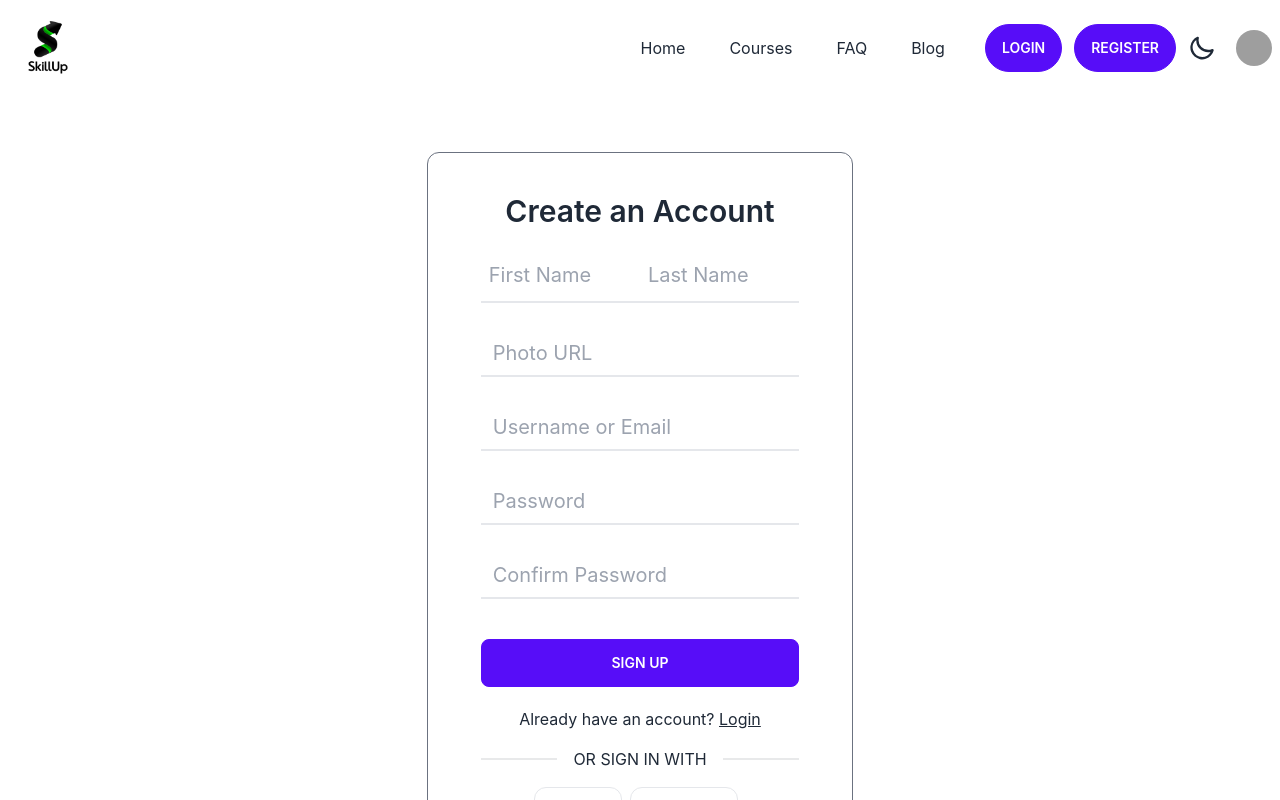
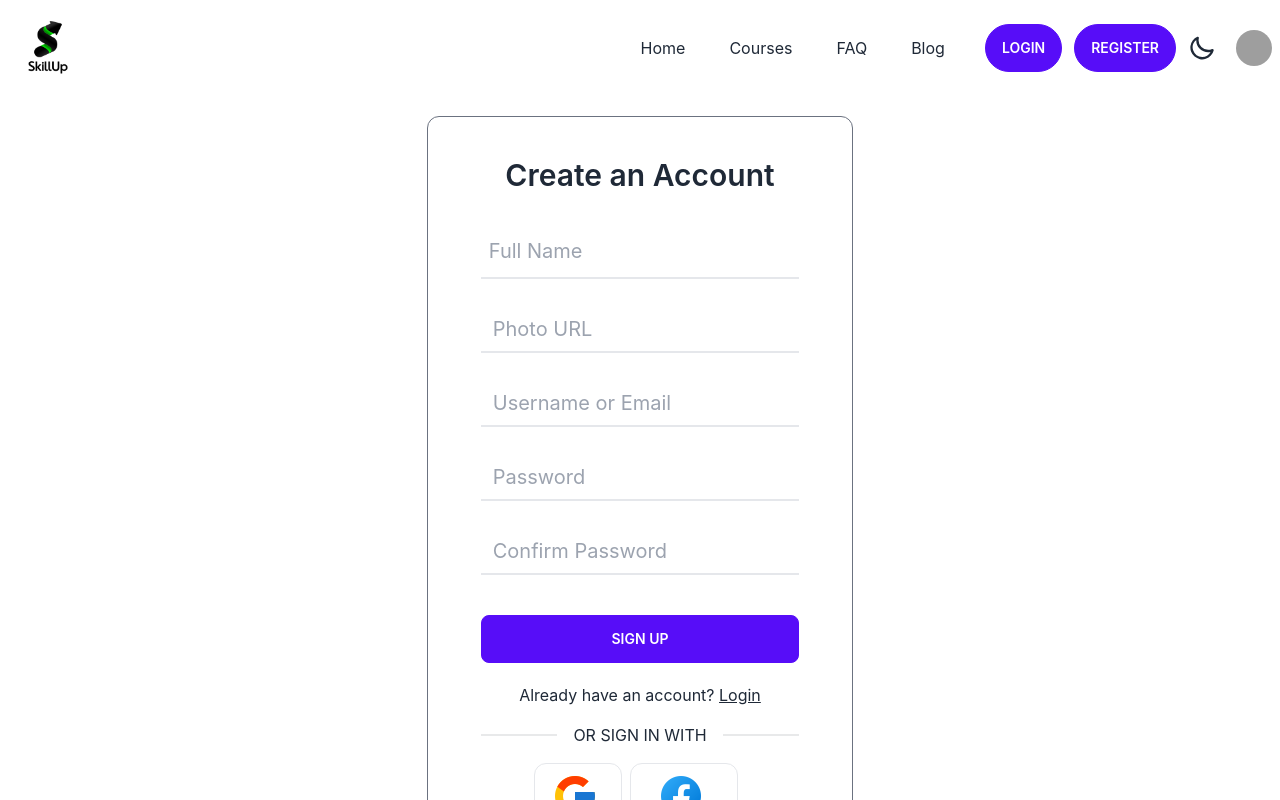
Before and after one commit to Mezan2002/skill_up_client_by_mezan, a React (Create React App) app: page /register in a window 1280 px wide. Shown: the top 800 px of the page. Built offline with nearby package versions, Linux system fonts and the light colour scheme; grey boxes are pictures that could not be loaded; the HTML template or start-up script is replaced by a standard one.

Commit message:
Register Form Style Little bit changed

```diff
--- a/src/components/Header/Header.js
+++ b/src/components/Header/Header.js
@@ -29,7 +29,7 @@ const Header = () => {
               className="menu menu-compact dropdown-content mt-3 p-2 shadow bg-base-100 rounded-box w-52"
             >
               <li>
-                <Link>Home</Link>
+                <Link to="/home">Home</Link>
               </li>
               <li>
                 <Link>Courses</Link>
@@ -49,7 +49,9 @@ const Header = () => {
         <div className="navbar-end hidden lg:flex mr-3">
           <ul className="menu menu-horizontal p-0">
             <li>
-              <Link className="mr-3">Home</Link>
+              <Link to="/home" className="mr-3">
+                Home
+              </Link>
             </li>
             <li>
               <Link className="mr-3">Courses</Link>
--- a/src/components/Login/Login.js
+++ b/src/components/Login/Login.js
@@ -45,7 +45,7 @@ const Login = () => {
           <button className="btn btn-primary w-full mt-10 ">Login</button>
           <h4 className="my-10">
             Don't have an account?{" "}
-            <Link to="/signUp" className="underline">
+            <Link to="/register" className="underline">
               Create a new account
             </Link>
           </h4>
--- a/src/components/Register/Register.js
+++ b/src/components/Register/Register.js
@@ -10,28 +10,18 @@ const Register = () => {
   return (
     <div>
       <div>
-        <div className="min-h-screen mt-14">
+        <div className="min-h-screen mt-5">
           <div className="border border-gray-500 w-4/12 mx-auto rounded-xl py-10">
             <h2 className="text-3xl font-semibold mb-5">Create an Account</h2>
             {/* <p className="text-red-500 mb-5">{error.slice(10, 300)}</p> */}
             <form onSubmit={handleSubmit} className="w-9/12 mx-auto">
-              <div className="flex justify-between items-center">
-                <div className="inputGroup ">
-                  <input
-                    className="border-b-2 w-full py-3 pl-2 focus:outline-none text-xl"
-                    type="text"
-                    name="firstName"
-                    placeholder="First Name"
-                  />
-                </div>
-                <div className="inputGroup ">
-                  <input
-                    className="border-b-2 w-full py-3 pl-2 focus:outline-none text-xl "
-                    type="text"
-                    name="lastName"
-                    placeholder="Last Name"
-                  />
-                </div>
+              <div className="inputGroup ">
+                <input
+                  className="border-b-2 w-full py-3 pl-2 focus:outline-none text-xl mt-3"
+                  type="text"
+                  name="fullName"
+                  placeholder="Full Name"
+                />
               </div>
               <div className="inputGroup ">
                 <input
```
